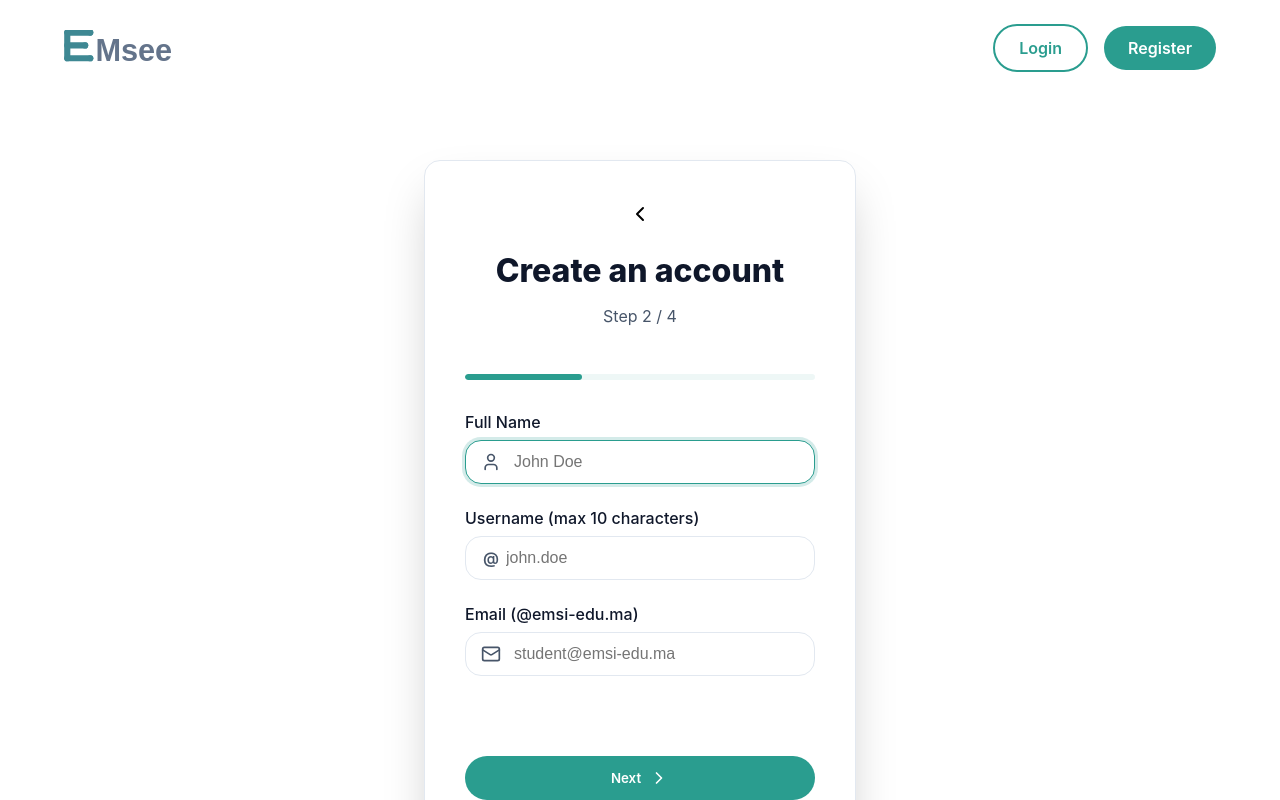
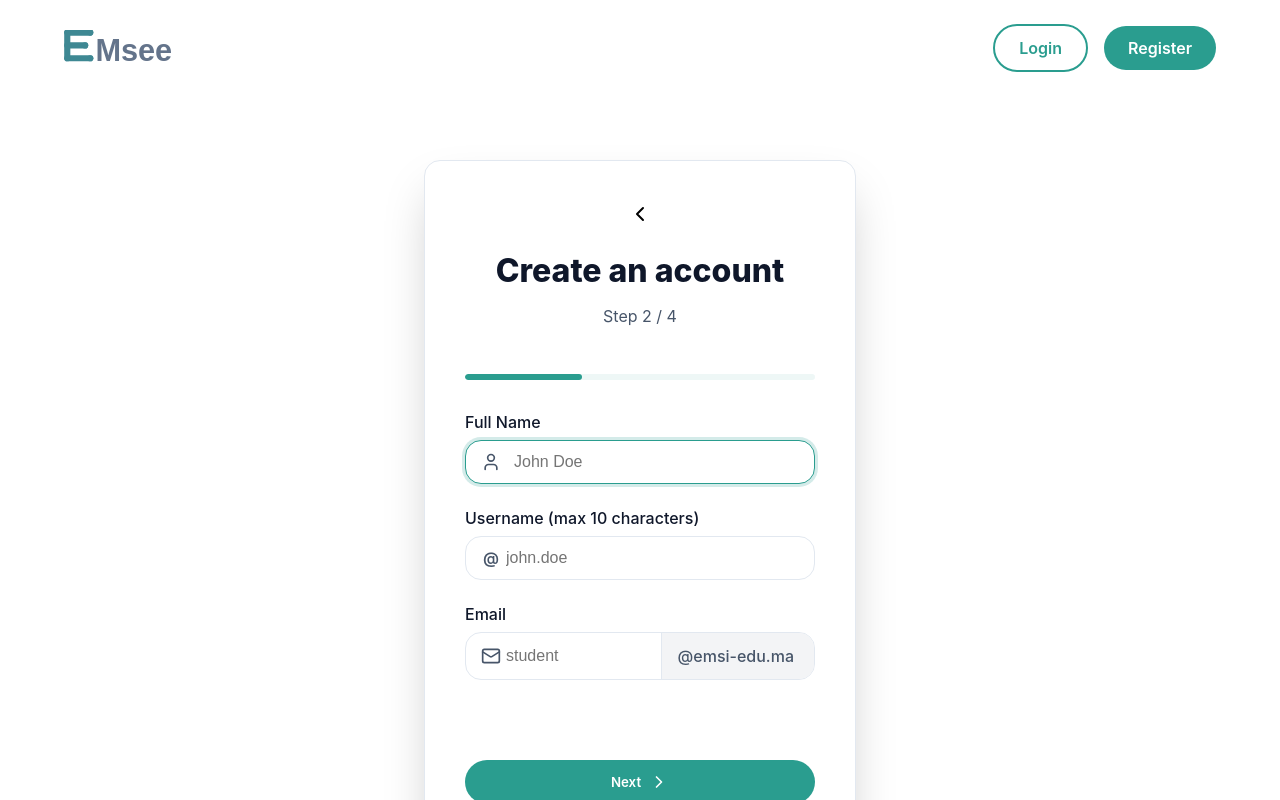
Before and after one commit to MEHDImp4/EMsee, a React (Vite) app in the folder frontend/: page /register in a window 1280 px wide. Both pictures are taken after a click on the button "Next". Built offline with nearby package versions, Linux system fonts and the light colour scheme; no server answers.

Commit message:
feat: Add multi-step user registration flow with new frontend components, hooks, and backend services.

```diff
--- a/frontend/src/components/register/RegisterStep2.jsx
+++ b/frontend/src/components/register/RegisterStep2.jsx
@@ -63,27 +63,37 @@ const RegisterStep2 = (props) => {
 
             <div className="form-group">
                 <label className="form-label" htmlFor="email">
-                    {t('auth.email')} <span className="student-email-hint">({accountType === 'student' ? '@emsi-edu.ma' : '@emsi.ma'})</span>
+                    {t('auth.email')}
                 </label>
                 <div className="input-wrapper">
-                    <Mail size={20} className="input-icon" aria-hidden="true" />
+                    <Mail size={20} className="input-icon" aria-hidden="true" style={{ zIndex: 20 }} />
+                    <div
+                        className="composite-input-container"
+                        data-error={(showErrors && !email) || isEmailValid === false}
+                        data-valid={isEmailValid === true}
+                    >
                         <input
                             id="email"
-                        type="email"
-                        value={email}
-                        onChange={(e) => setField('email', e.target.value)}
+                            type="text"
+                            value={email.replace(accountType === 'student' ? '@emsi-edu.ma' : '@emsi.ma', '')}
+                            onChange={(e) => {
+                                const domain = accountType === 'student' ? '@emsi-edu.ma' : '@emsi.ma';
+                                const val = e.target.value.replace(/@.*/, ''); // Prevent user from typing @domain
+                                setField('email', val + domain);
+                            }}
                             onBlur={() => onBlur('email', email)}
-                        placeholder={accountType === 'student' ? t('auth.student_placeholder') : t('auth.professor_placeholder')}
-                        className="form-input"
-                        style={{
-                            paddingRight: '2.5rem',
-                            borderColor: (showErrors && !email) || isEmailValid === false ? '#EF4444' : isEmailValid === true ? '#10B981' : undefined
-                        }}
+                            placeholder={accountType === 'student' ? t('auth.student_placeholder').replace('@emsi-edu.ma', '') : t('auth.professor_placeholder').replace('@emsi.ma', '')}
+                            className="form-input composite-input-field"
+                            style={{ paddingLeft: '2.5rem' }} // Space for Mail icon
                             aria-invalid={isEmailValid === false ? "true" : "false"}
                             aria-describedby="email-error"
                         />
+                        <div className="composite-input-suffix">
+                            {accountType === 'student' ? '@emsi-edu.ma' : '@emsi.ma'}
                             {isEmailValid === true && <CheckCircle size={20} color="#10B981" className="input-status-icon" aria-hidden="true" />}
                             {isEmailValid === false && <AlertCircle size={20} color="#EF4444" className="input-status-icon" aria-hidden="true" />}
+                        </div>
+                    </div>
                 </div>
                 {showErrors && !email && <p className="error-message" role="alert">{t('auth.field_required')}</p>}
                 {isEmailValid === false && (
--- a/frontend/src/hooks/useRegisterForm.js
+++ b/frontend/src/hooks/useRegisterForm.js
@@ -74,24 +74,17 @@ const useRegisterForm = ({ loginAction, navigate, t }) => {
         if (!value) return;
         if (field === 'username' && validation.isUsernameValid !== false) {
             AuthService.checkAvailability({ username: value })
-                .then((response) => { // response is the axios response object (which has { data }) or similar
-                    // Wait, AuthService.checkAvailability calls api.post which assumes standard axios/fetch wrapper.
-                    // Previous code used fetch: await response.json().
-                    // api.js usually returns response.data directly or response.
-                    // Let's assume standard behavior: api methods throw on error?
-                    // No, existing checkAvailability code used fetch then response.json().
-                    // api.js wrapper should handle this. I will assume Promise resolution means success if api.js handles it well,
-                    // but I should check if api.js throws on 400.
+                .then((response) => {
                     clearAvailabilityError('username');
                 })
                 .catch((error) => {
-                    // api.js usually throws on error status
                     if (error.response?.data) {
                         applyAvailabilityError(error.response.data);
                     }
                 });
         }
-        if (field === 'email' && validation.isEmailValid !== false) {
+        if (field === 'email') {
+            if (validation.isEmailValid !== false) {
                 AuthService.checkAvailability({ email: value })
                     .then(() => {
                         clearAvailabilityError('email');
@@ -101,6 +94,7 @@ const useRegisterForm = ({ loginAction, navigate, t }) => {
                             applyAvailabilityError(error.response.data);
                         }
                     });
+            }
         }
     };
 
--- a/frontend/src/pages/css/Register.css
+++ b/frontend/src/pages/css/Register.css
@@ -336,3 +336,68 @@ select.form-input option {
 .password-toggle-btn:hover {
   color: var(--text-main);
 }
+
+/* Composite Input (Email + Domain) */
+.composite-input-container {
+  display: flex;
+  align-items: stretch;
+  border: 1px solid var(--border);
+  border-radius: var(--radius);
+  background: var(--bg-card);
+  transition: all 0.2s;
+  overflow: hidden;
+  position: relative;
+}
+
+.composite-input-container:focus-within {
+  border-color: var(--primary);
+  box-shadow: 0 0 0 2px color-mix(in srgb, var(--primary) 20%, transparent);
+}
+
+.composite-input-container[data-error="true"] {
+  border-color: var(--danger);
+}
+
+.composite-input-container[data-valid="true"] {
+  border-color: #10B981;
+}
+
+.composite-input-field {
+  flex: 1;
+  border: none !important;
+  box-shadow: none !important;
+  background: transparent !important;
+  padding-right: 0.5rem !important; /* Override standard input padding */
+  height: auto; /* Let flex handle height */
+  min-height: 46px; /* Match standard input height usually */
+}
+
+.composite-input-field:focus {
+  outline: none;
+}
+
+.composite-input-suffix {
+  display: flex;
+  align-items: center;
+  background: var(--bg-soft, #f3f4f6); /* Fallback or variable */
+  padding: 0 1.25rem 0 1rem;
+  color: var(--text-muted);
+  font-weight: 500;
+  border-left: 1px solid var(--border);
+  white-space: nowrap;
+  user-select: none;
+}
+
+/* Adjust dark mode background if needed */
+@media (prefers-color-scheme: dark) {
+  .composite-input-suffix {
+    background: rgba(255, 255, 255, 0.05);
+  }
+}
+
+/* Ensure status icon inside suffix is visible */
+.composite-input-suffix .input-status-icon {
+  position: static; /* Reset absolute positioning */
+  transform: none;
+  margin-left: 0.5rem;
+}
```
Also changed, not shown: 2 other files (tests, documents, lock files or other folders). Lines whose indentation alone changed are shown as unchanged.
